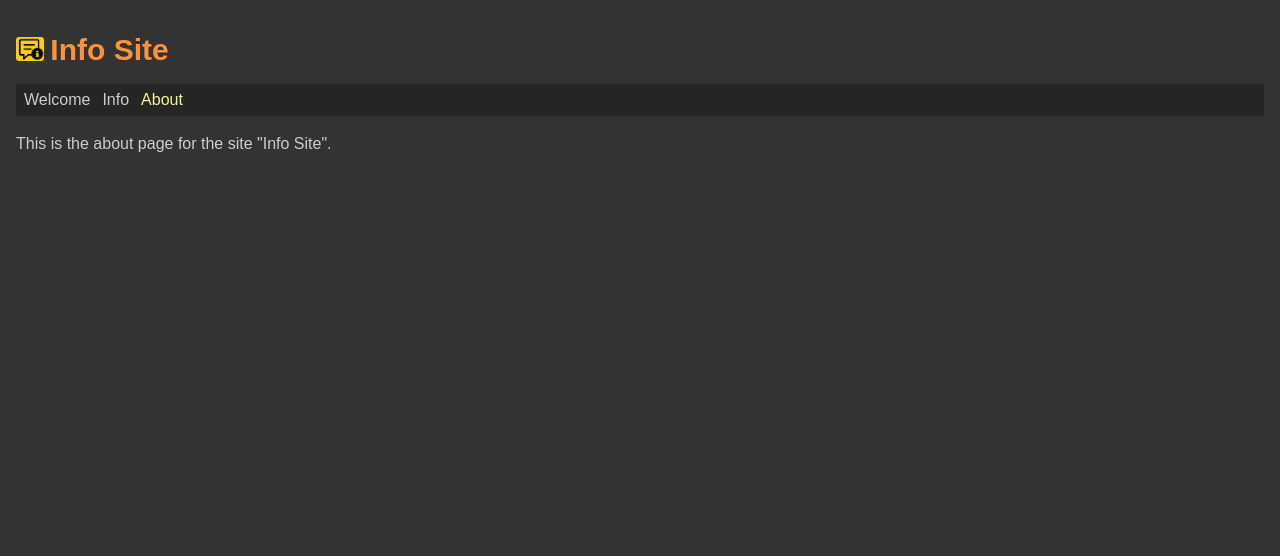
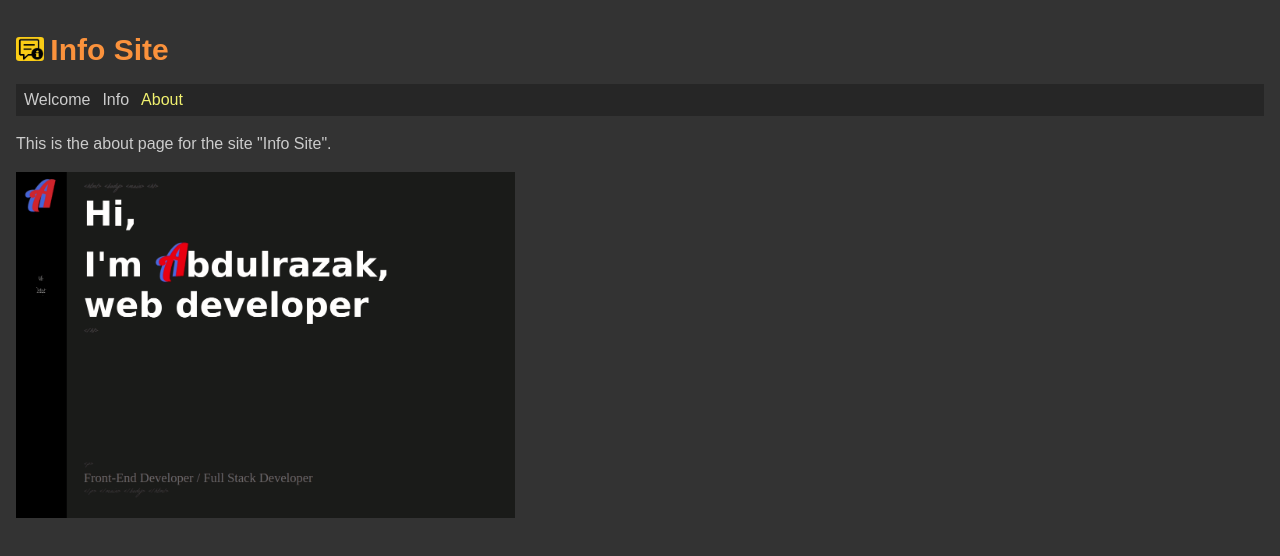
Before and after one commit to AbdulSamman/nextjs-usecontext, a Next.js app: page /about in a window 1280 px wide. Shown: the top 556 px of the page. Built offline with nearby package versions, Linux system fonts and the light colour scheme; no server answers.

Commit message:
navbar should fix

```diff
--- a/src/AppContext.tsx
+++ b/src/AppContext.tsx
@@ -1,3 +1,4 @@
+"use client";
 import { createContext, useEffect, useState } from "react";
 import { IAppContext, IAppProvider, IJob, ISkill } from "./interfaces";
 import axios from "axios";
--- a/src/app/about/page.tsx
+++ b/src/app/about/page.tsx
@@ -6,10 +6,13 @@ import { AppContext } from "../../AppContext";
 function About() {
   const { siteTitle } = useContext(AppContext);
   return (
-    <>
+    <div className="pageAbout ">
       <Header />
       <div>This is the about page for the site "{siteTitle}".</div>
-    </>
+      <div className="imageContainer mt-4">
+        <img src="/images/about-page.gif" className="w-2/5" />
+      </div>
+    </div>
   );
 }
 
--- a/src/app/info/page.tsx
+++ b/src/app/info/page.tsx
@@ -19,7 +19,7 @@ function Info() {
               {jobs.map((job) => {
                 return (
                   <div
-                    className="job bg-gray-700 mb-2 p-2 rounded"
+                    className="job bg-gray-700 mb-2 p-2 rounded hover:bg-blue-800"
                     key={job.id}
                   >
                     {job.title}
--- a/src/components/Header.tsx
+++ b/src/components/Header.tsx
@@ -1,37 +1,15 @@
 "use client";
 import React from "react";
-import Link from "next/link";
-
-import { useSelectedLayoutSegment } from "next/navigation";
+import Navbar from "./Navbar";
 
 function Header() {
-  const activeSegment = useSelectedLayoutSegment();
   return (
     <>
       <div className="headerArea">
         <img src="images/info-icon.png" />
         <h1 className="text-orange-400 text-3xl font-bold mb-4">Info Site</h1>
       </div>
-      <nav className="bg-neutral-800 py-1 px-2 mb-4">
-        <Link
-          href="/"
-          className={`mr-3 ${activeSegment === null ? "active" : ""} `}
-        >
-          Welcome
-        </Link>
-        <Link
-          href="/info"
-          className={`mr-3 ${activeSegment === "info" ? "active" : ""} `}
-        >
-          Info
-        </Link>
-        <Link
-          href="/about"
-          className={`mr-3 ${activeSegment === "about" ? "active" : ""}`}
-        >
-          About
-        </Link>
-      </nav>
+      <Navbar />
     </>
   );
 }
--- /dev/null
+++ b/src/components/Navbar.tsx
@@ -0,0 +1,32 @@
+"use client";
+import React from "react";
+import Link from "next/link";
+import { useSelectedLayoutSegment } from "next/navigation";
+
+function Navbar() {
+  const activeSegment = useSelectedLayoutSegment();
+
+  return (
+    <nav className="bg-neutral-800 py-1 px-2 mb-4">
+      <Link
+        href="/"
+        className={`mr-3 ${activeSegment === null ? "active" : ""} `}
+      >
+        Welcome
+      </Link>
+      <Link
+        href="/info"
+        className={`mr-3 ${activeSegment === "info" ? "active" : ""} `}
+      >
+        Info
+      </Link>
+      <Link
+        href="/about"
+        className={`mr-3 ${activeSegment === "about" ? "active" : ""}`}
+      >
+        About
+      </Link>
+    </nav>
+  );
+}
+export default Navbar;
--- a/src/styles/site.scss
+++ b/src/styles/site.scss
@@ -5,8 +5,9 @@ body {
   padding: 0 1rem;
 
   .active {
-    color: rgb(243, 243, 157);
+    color: rgb(241, 241, 111);
   }
+
   .headerArea {
     display: flex;
     gap: 0.4rem;
@@ -37,6 +38,7 @@ body {
       height: 15rem;
     }
   }
+
   animation: fadeIn 2.5s ease-in;
 }
 
```
Also changed, not shown: src/app/layout.tsx (+4 -3 lines).
